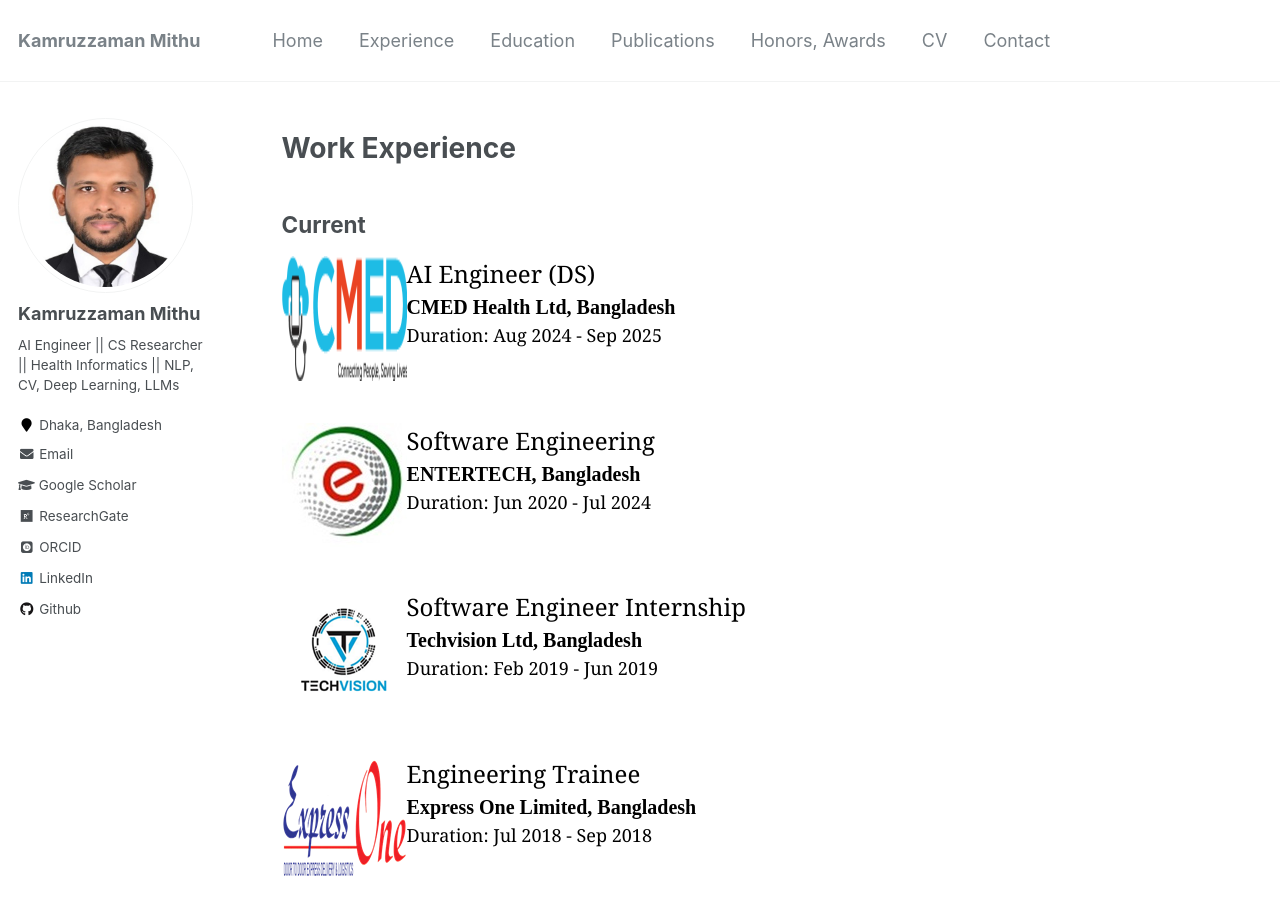
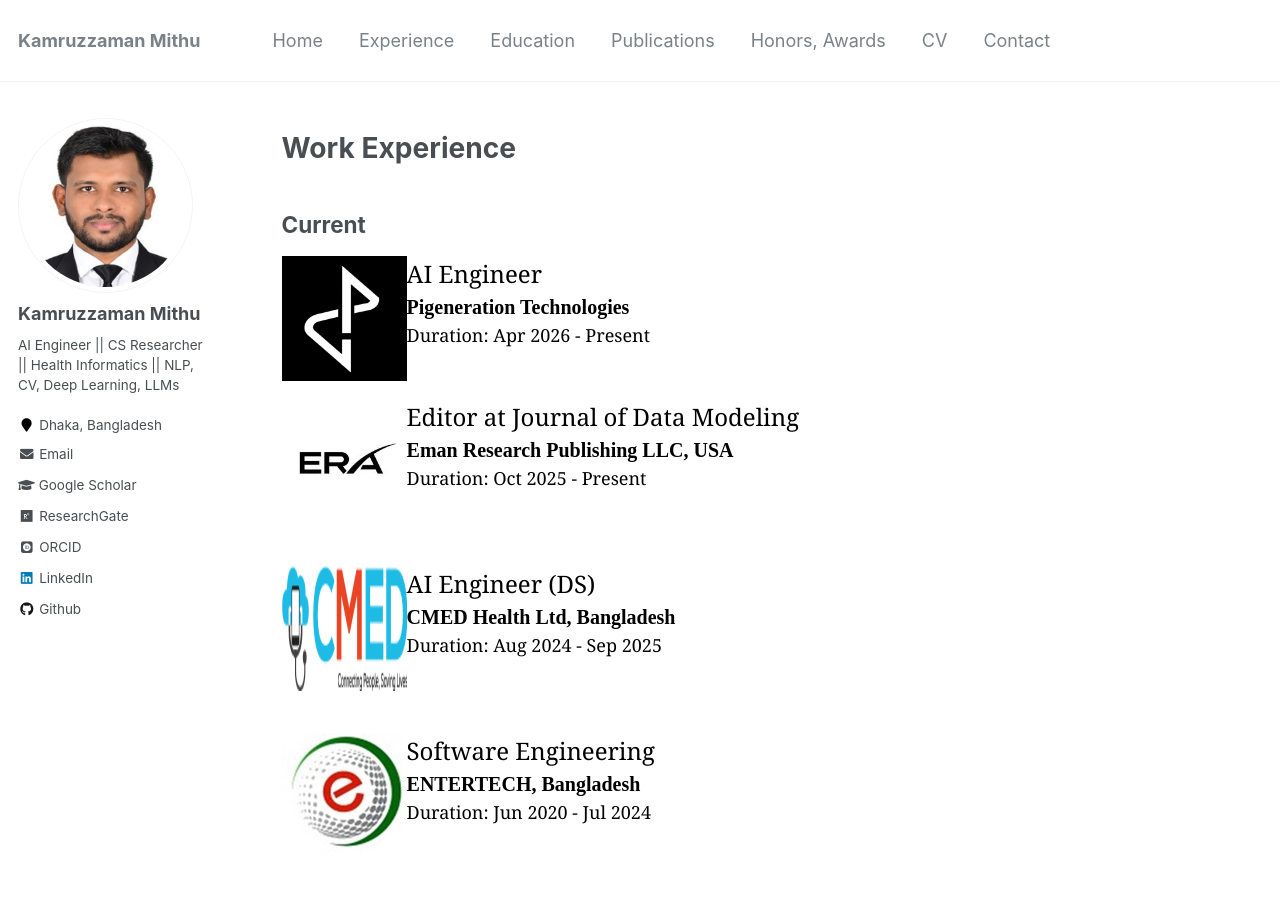
Before and after one commit to kmithuiu/kmithuiu.github.io, a Jekyll site: the page built from _pages/experience.md, in a window 1280 px wide and 900 px high. Built offline with Jekyll 4.4.1, drawn with Linux system fonts in a browser that asks for light colours; some web fonts are replaced.

Commit message:
Update experience.md

```diff
--- a/_pages/experience.md
+++ b/_pages/experience.md
@@ -8,6 +8,19 @@ author_profile: true
 # Work Experience
 
 ## Current
+<img src="/images/pgt.png" style="float:left;width:125px;height:125px;"><span style="font-family:Georgia; color:black;"><span style="font-size:18pt"><a href="http://www.pigeneration.co/" target="_blank" style="color:black;">AI Engineer</a></span><br/>
+<span style="color:black; font-size:20px; font-family:Calisto MT"><b><a href="http://www.pigeneration.co/" target="_blank" style="color:black;">Pigeneration Technologies</a></b></span><br/>
+Duration: Apr 2026 - Present
+</span>
+
+<br/>
+<img src="/images/era.jpg" style="float:left;width:125px;height:125px;"><span style="font-family:Georgia; color:black;"><span style="font-size:18pt"><a href="https://publishing.emanresearch.org/" target="_blank" style="color:black;">Editor at Journal of Data Modeling</a></span><br/>
+<span style="color:black; font-size:20px; font-family:Calisto MT"><b><a href="https://publishing.emanresearch.org/" target="_blank" style="color:black;">Eman Research Publishing LLC, USA</a></b></span><br/>
+Duration: Oct 2025 - Present
+</span>
+
+<br/>
+
 <img src="/images/cmed_logo.png" style="float:left;width:125px;height:125px;"><span style="font-family:Georgia; color:black;"><span style="font-size:18pt"><a href="https://cmed.com.bd/" target="_blank" style="color:black;">AI Engineer (DS)</a></span><br/>
 <span style="color:black; font-size:20px; font-family:Calisto MT"><b><a href="https://cmed.com.bd/" target="_blank" style="color:black;">CMED Health Ltd, Bangladesh</a></b></span><br/>
 Duration: Aug 2024 - Sep 2025
```
